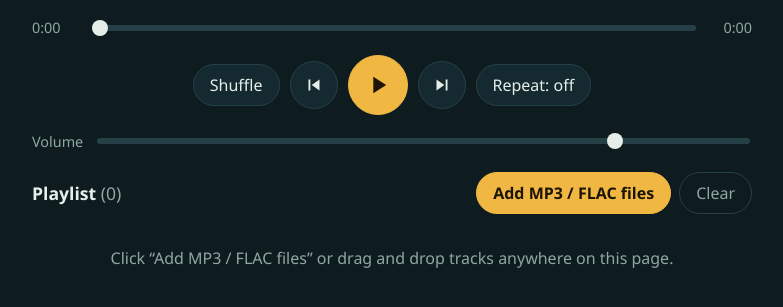
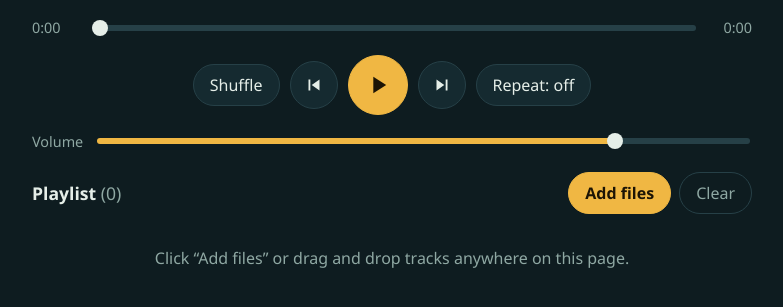
Before and after one commit to yasserelnaggar974/my-music-player-by-tauri, a website built with Vite: page app/index.html in a window 1280 px wide. Shown: the part 147-454 px from the top of the page, without its empty margins (248-1031 px from the left). Built offline with nearby package versions, Linux system fonts and the light colour scheme.

Commit message:
Update index.html

```diff
--- a/app/index.html
+++ b/app/index.html
@@ -41,18 +41,18 @@
       <div class="library-head">
         <h2>Playlist <span id="count">(0)</span></h2>
         <div class="library-actions">
-          <label class="btn" for="fileInput">Add MP3 / FLAC files</label>
+          <label class="btn" for="fileInput">Add files</label>
           <input type="file" id="fileInput" accept="audio/*,.mp3,.flac,.m4a,.wav,.ogg,.aac" multiple hidden>
           <button id="clearBtn" class="ghost">Clear</button>
         </div>
       </div>
       <ol id="playlist" class="playlist"></ol>
-      <p class="empty" id="emptyMsg">Click “Add MP3 / FLAC files” or drag and drop tracks anywhere on this page.</p>
+      <p class="empty" id="emptyMsg">Click “Add files” or drag and drop tracks anywhere on this page.</p>
     </section>
 
     <audio id="audio" preload="metadata"></audio>
   </main>
 
-  <link rel="stylesheet" href="./src/style.css">
+  <script src="./src/player.js"></script>
 </body>
 </html>
```
